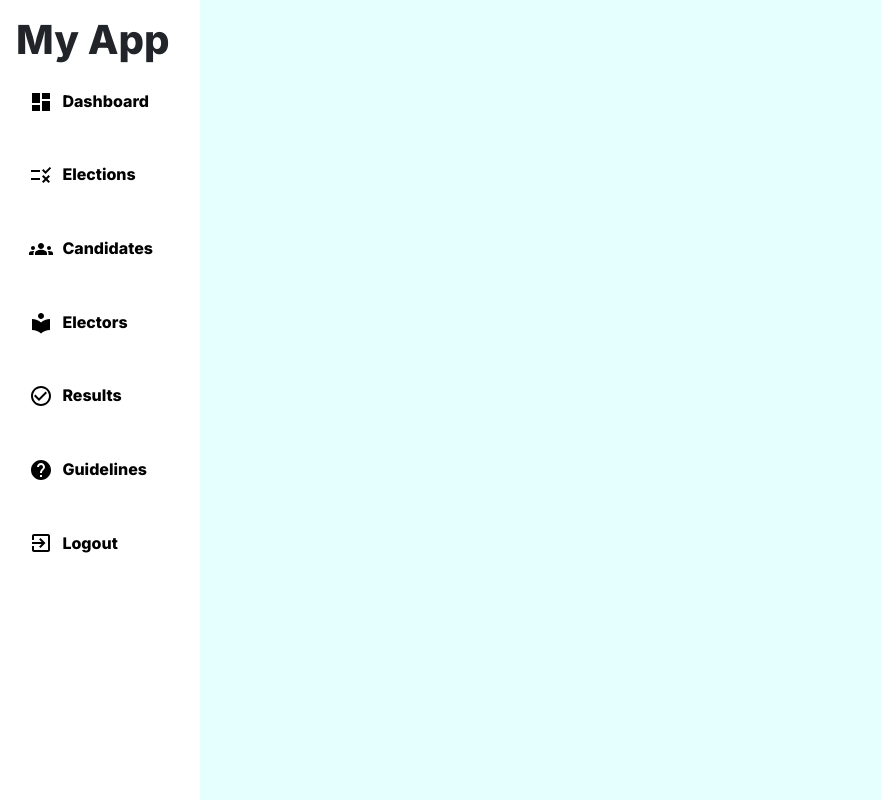
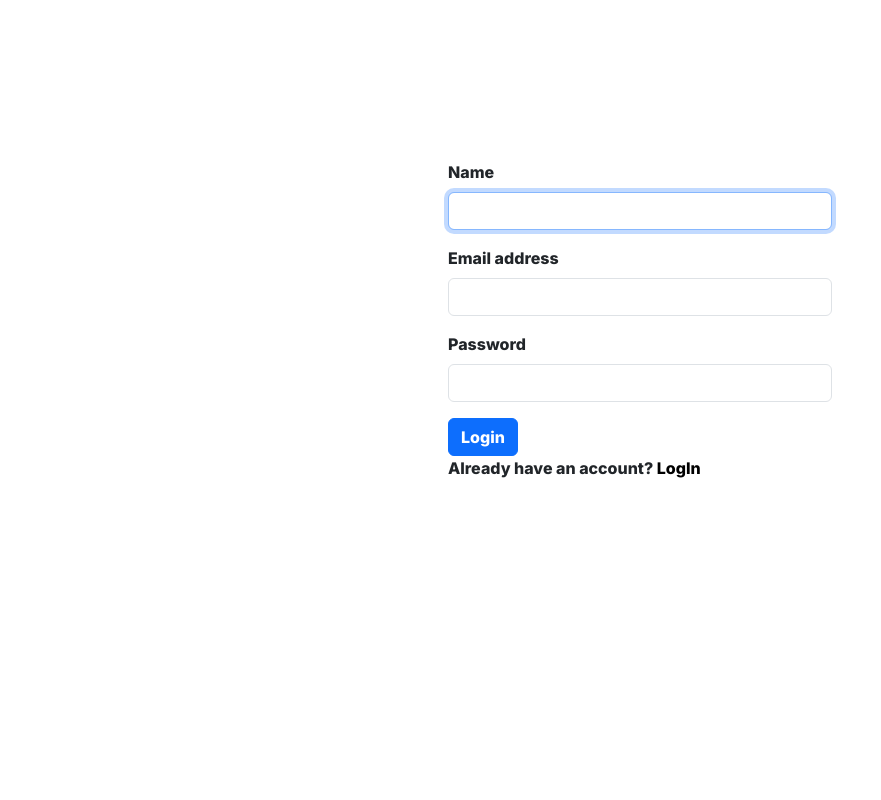
Before and after one commit to christianbiring1/fictional-octo-waddle, a React (Vite) app: page /admin_register in a window 1280 px wide. Shown: the whole page, without its empty margins (0-881 px from the left). Built offline with nearby package versions, Linux system fonts and the light colour scheme.

Commit message:
Admin registartion form

```diff
--- a/src/App.jsx
+++ b/src/App.jsx
@@ -7,6 +7,7 @@ import MainPage from './components/user/user'
 import Admin from './components/admin'
 import 'react-toastify/dist/ReactToastify.css';
 import './App.css'
+import AdminSignUp from './components/admin/registration/sign_up';
 
 function App() {
   return (
@@ -14,6 +15,7 @@ function App() {
     <ToastContainer newestOnTop={false} autoClose={1000} />
     <Routes>
       <Route path='*' element={<Admin />} />
+      <Route path="/admin_register" element={<AdminSignUp />} />
       <Route path="/admin_login" element={<Login />} />
       <Route path="/user_login" element={<UserLogin />} />
       <Route path="/user" element={<MainPage />} />
--- a/src/components/admin/registration/sign_up.jsx
+++ b/src/components/admin/registration/sign_up.jsx
@@ -0,0 +1,107 @@
+import { useState } from "react";
+import { Link } from "react-router-dom";
+import Joi from "joi-browser";
+
+const AdminSignUp = () => {
+  const [account, setAccount] = useState({
+    Name: "",
+    Email: "",
+    Password: "",
+  });
+
+  const [allErrors, setAllErrors] = useState({});
+
+  const schema = {
+    Name: Joi.string().required().label("Name"),
+    Email: Joi.string().email().required().label("Email"),
+    Password: Joi.string().min(5).required().label("Password")
+  }
+
+  const validate = () => {
+    const result = Joi.validate(account, schema, { abortEarly: false});
+    if (!result.error) return;
+    const errors = {};
+    for(const item of result.error.details) errors[item.path[0]] = item.message;
+    return errors;
+  };
+
+  const validateProperty = ({ name, value }) => {
+    const obj = { [name]: value };
+    const new_schema = { [name]: schema[name] };
+    const { error } = Joi.validate(obj, new_schema);
+
+    return error ? error.details[0].message : null;
+  };
+
+  const handleChange = ({ currentTarget: input }) => {
+    const { name, value } = input;
+    const error = {...allErrors};
+    const errorMessage = validateProperty(input);
+    if(errorMessage) error[name] = errorMessage;
+    else delete error[name];
+    setAccount((prev) => ({ ...prev, [name]: value }));
+
+    setAllErrors(error);
+  }
+
+  const handleSubmit = (e) => {
+    e.preventDefault();
+
+    const errors = validate();
+    setAllErrors(errors || {});
+    if(errors) return;
+
+    // Call the Server
+
+    console.log("Form Submitted!");
+    window.location = '/'
+  }
+
+  return (
+    <div className="user_login">
+      <form onSubmit={handleSubmit}>
+        <div className="mb-3">
+          <label htmlFor="Name" className="form-label">Name</label>
+          <input
+            type="text"
+            value={account.Name}
+            onChange={handleChange}
+            className="form-control"
+            id="Name"
+            name="Name"
+            autoFocus
+          />
+       </div>
+        {allErrors.Name && <div className="text-danger error__message">{allErrors.Name}</div>}
+        <div className="mb-3">
+          <label htmlFor="Email" className="form-label">Email address</label>
+          <input
+            type="email"
+            value={account.Email}
+            onChange={handleChange}
+            className="form-control"
+            id="Email"
+            name="Email"
+          />
+        </div>
+        {allErrors.Email && <div className="text-danger error__message">{allErrors.Email}</div>}
+        <div className="mb-3">
+          <label htmlFor="Password" className="form-label">Password</label>
+          <input
+            type="password"
+            value={account.password}
+            onChange={handleChange}
+            className="form-control"
+            id="Password"
+            name="Password"
+          />
+        </div>
+        {allErrors.Password && <div className="text-danger error__message">{allErrors.Password}</div>}
+        <button type="submit" className="btn btn-primary">Login</button>
+      </form>
+      <div>Already have an account? <Link to="/admin_login">LogIn</Link></div>
+    </div>
+  );
+}
+
+export default AdminSignUp;
```
Also changed, not shown: src/components/admin/registration/log_in.jsx (indentation only).
